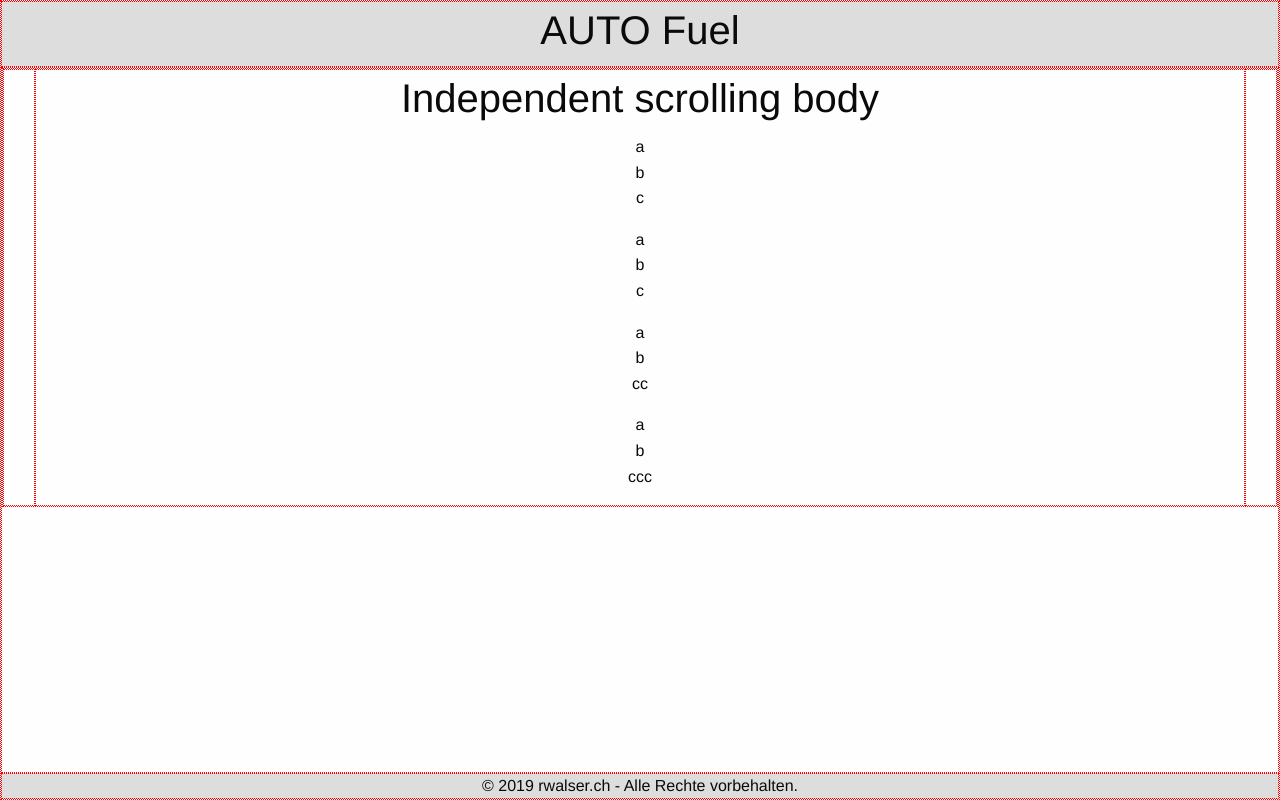
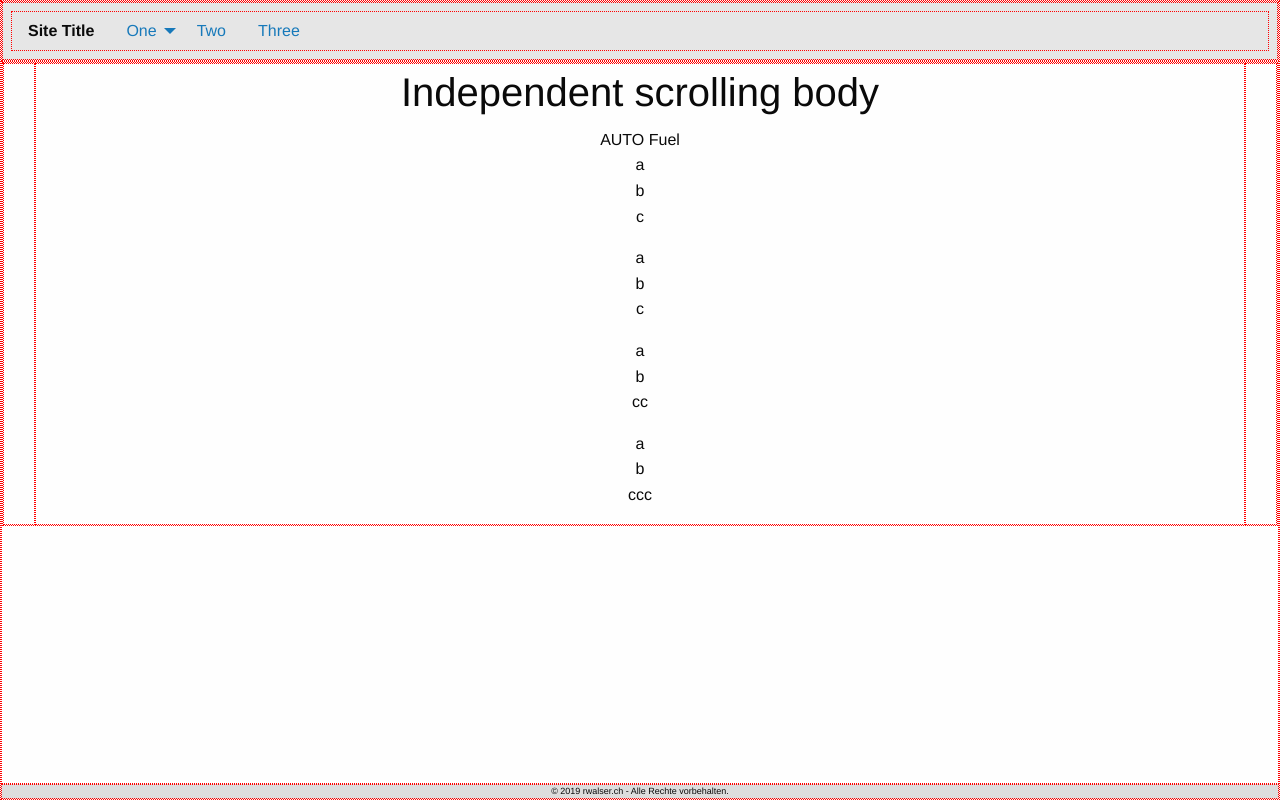
Before and after one commit to rwa-django/myfuel, a Django app: page /car/ in a window 1280 px wide. Run offline with Django 3.2, Linux system fonts and the light colour scheme; some libraries are stand-ins or nearby versions.

Commit message:
Update Navi

```diff
--- a/__shared__/css/app.css
+++ b/__shared__/css/app.css
@@ -5,12 +5,21 @@ body {
 
 .header, .footer {
   background-color: #ddd;
-    text-align: center;
+  text-align: center;
+}
+
+.footer {
+  font-size: 9px;
 }
 
 h1, h3 {
   text-align: center;
 }
+
+.demo-toggle-title {
+  margin-top: 0.5rem;
+}
+
 div {
   border: 1px dotted red;
 }
--- a/car/templates/car/base.html
+++ b/car/templates/car/base.html
@@ -13,14 +13,46 @@
 </head>
 <body>
     <div class="grid-y grid-frame">
-        <div class="cell shrink header xmedium- cell-block-container">
-            <h2>{% block APPTITLE %}{% endblock %}</h2>
+        <div class="">
+            <!-- mobile nav bar -->
+            <div class="title-bar" data-responsive-toggle="example-animated-menu" data-hide-for="medium">
+                <div class="">
+                    <button class="menu-icon" type="button" data-toggle></button>
+                </div>
+                <div class="cell">
+                    <div class="grid-x">
+                        <div class="cell small-10 text-center">
+                            Two
+                        </div>
+                        <div class="cell small-2"></div>
+                    </div>
+                </div>
+            </div>
+            <!-- /mobile nav bar -->
+            <div class="top-bar" id="example-animated-menu" data-animate="hinge-in-from-top spin-out">
+                <div class="top-bar-left">
+                    <ul class="dropdown menu" data-dropdown-menu>
+                        <li class="menu-text">Site Title</li>
+                        <li>
+                            <a href="#">One</a>
+                            <ul class="menu vertical">
+                                <li><a href="#">One</a></li>
+                                <li><a href="#">Two</a></li>
+                                <li><a href="#">Three</a></li>
+                            </ul>
+                        </li>
+                        <li><a href="#">Two</a></li>
+                        <li><a href="#">Three</a></li>
+                    </ul>
+                </div>
+            </div>
         </div>
         <div class="cell medium-auto medium-cell-block-container">
             <div class="grid-x grid-padding-x">
                 <div class="cell shrink"></div>
                 <div class="cell auto xmedium-4 medium-cell-block-y text-center">
                     <h2>Independent scrolling body</h2>
+                    <span>{% block APPTITLE %}{% endblock %}</span>
                     <p>a<br>b<br>c<br></p> <p>a<br>b<br>c<br></p>
                     <p>a<br>b<br>cc<br></p> <p>a<br>b<br>ccc<br></p>
                 </div>
@@ -31,5 +63,10 @@
             <span>© 2019 rwalser.ch - Alle Rechte vorbehalten.</span>
         </div>
     </div>
+    <script src="{% static 'js/vendor/jquery.js' %}"></script>
+    <script src="{% static 'js/vendor/what-input.js' %}"></script>
+    <script src="{% static 'js/vendor/foundation.js' %}"></script>
+    <script src="{% static 'js/app.js' %}"></script>
+    <script src="{% static 'js/chart.js' %}"></script>
 </body>
 </html>
```
